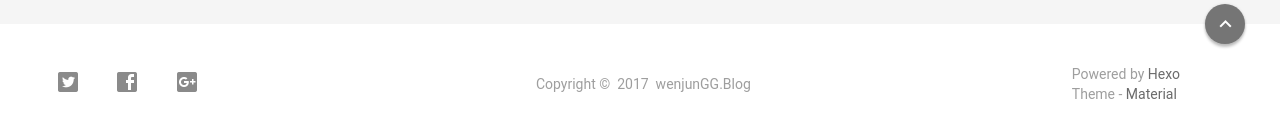
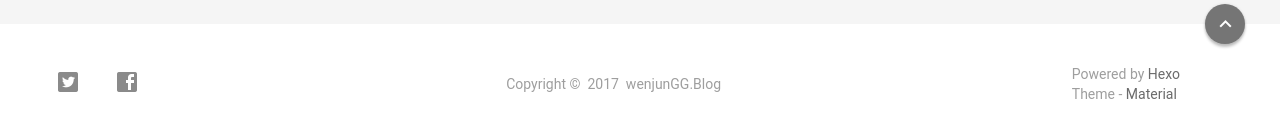
Before and after one commit to wenjunGG/Blog, a plain HTML site: page index.html in a window 1280 px wide. Shown: the part 1124-1262 px from the top of the page. Drawn offline with Linux system fonts and the light colour scheme.

Commit message:
Site updated: 2017-03-19 21:55:25

```diff
--- a/index.html
+++ b/index.html
@@ -602,12 +602,12 @@ It will not impact the appearance and can give developers a lot of support :)
 
     <!-- Google + -->
 
-        <a href="https://www.google.com/" target="_blank">
+       <!-- <a href="https://www.google.com/" target="_blank">
             <button class="mdl-mini-footer--social-btn social-btn" style="background-image: url(/img/footer/footer_ico-gplus.png);">
                 <span class="visuallyhidden">Google Plus</span>
-            </button><!--
-     --></a>
-
+            </button>
+     </a>
+    -->
 
     <!-- Weibo -->
 
```
